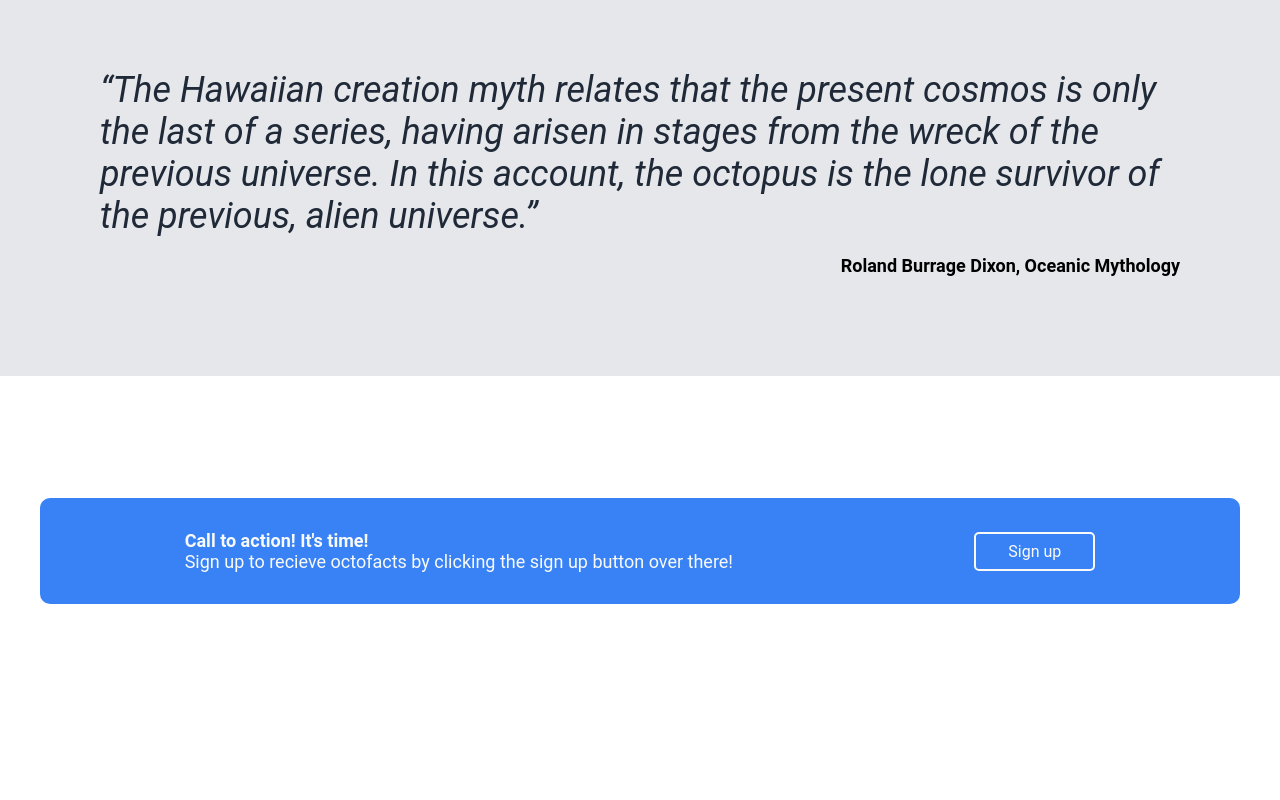
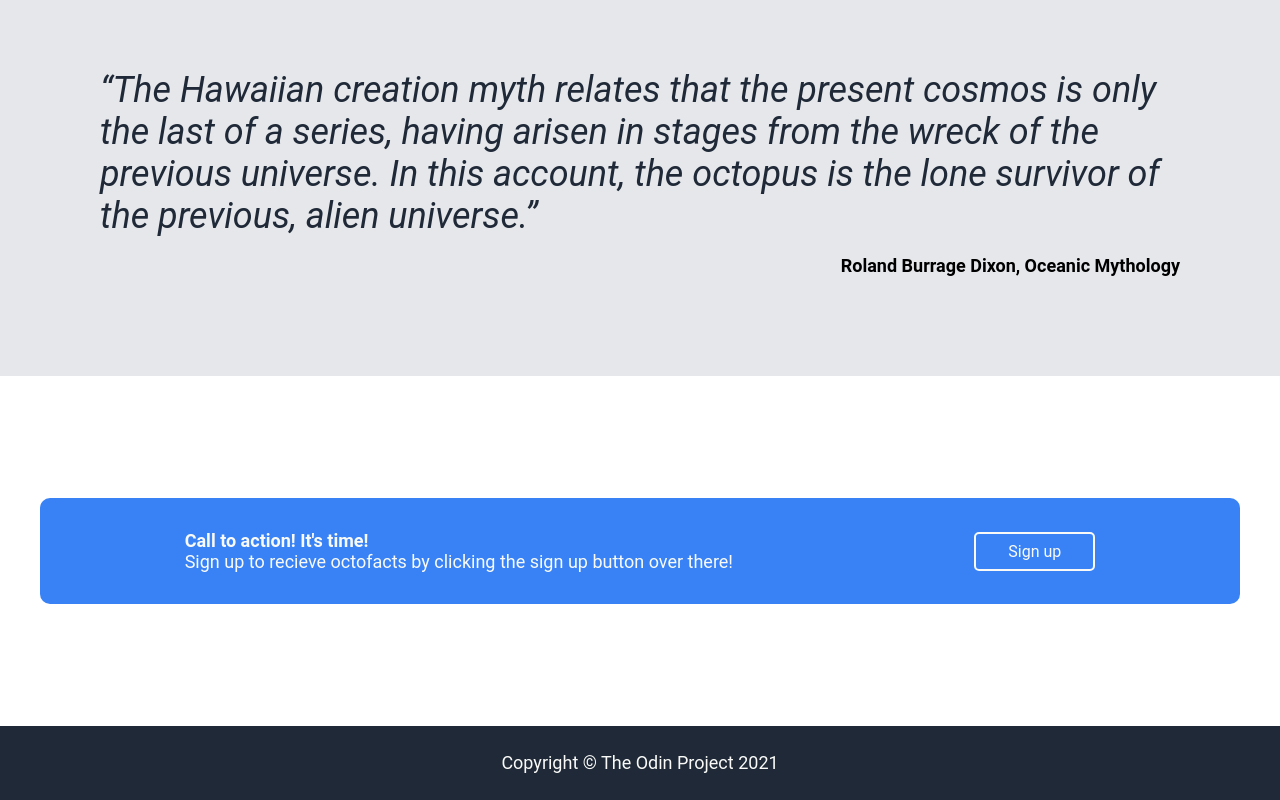
Before and after one commit to B-gommo/odin-awesome-project, a plain HTML site: page index.html in a window 1280 px wide. Shown: the part 1021-1821 px from the top of the page. Before the commit the page ends 1747 px from the top, so only its background shows below. Drawn offline with Linux system fonts and the light colour scheme.

Commit message:
Add footer html and CSS

```diff
--- a/index.html
+++ b/index.html
@@ -69,6 +69,9 @@
             <button>Sign up</button>
         </div>
     </div>
+    <footer>
+        <p>Copyright &copy The Odin Project 2021 </p>
+    </footer>
 
 </body>
 
--- a/styles.css
+++ b/styles.css
@@ -181,3 +181,13 @@ q {
     padding: 8px 32px;
     font-size: 16px;
 }
+
+/* Footer */
+
+footer {
+    height: 74px;
+    background-color: #1f2937;
+    color: #f9faf8;
+    padding: 26px;
+    text-align: center;
+}
```
